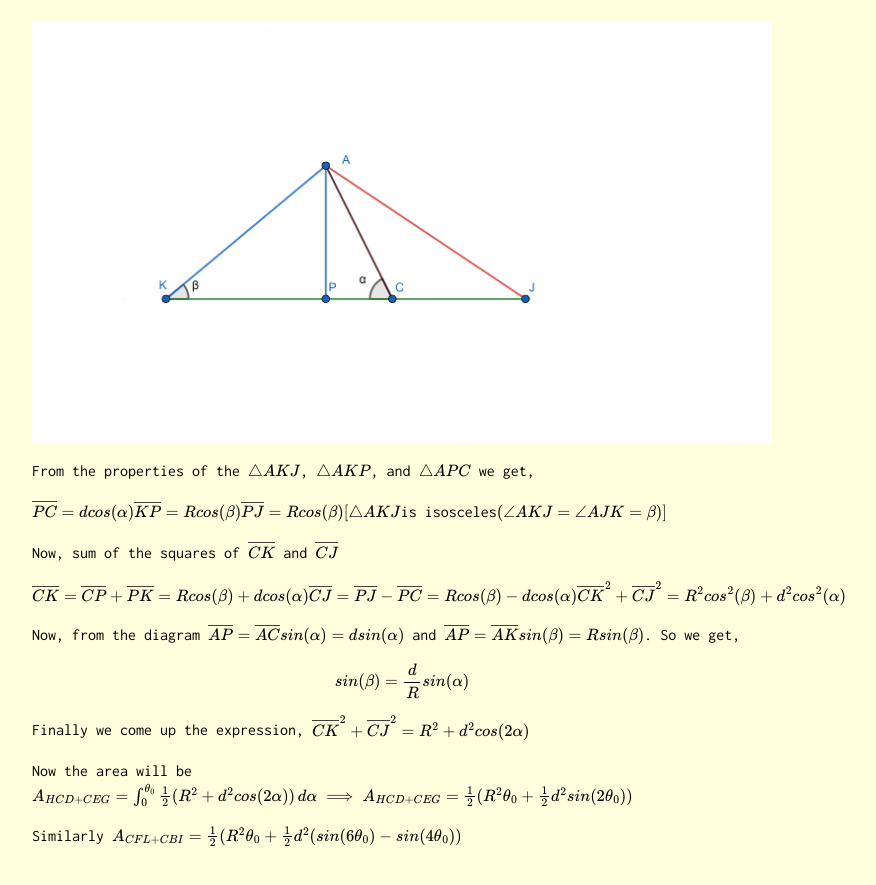
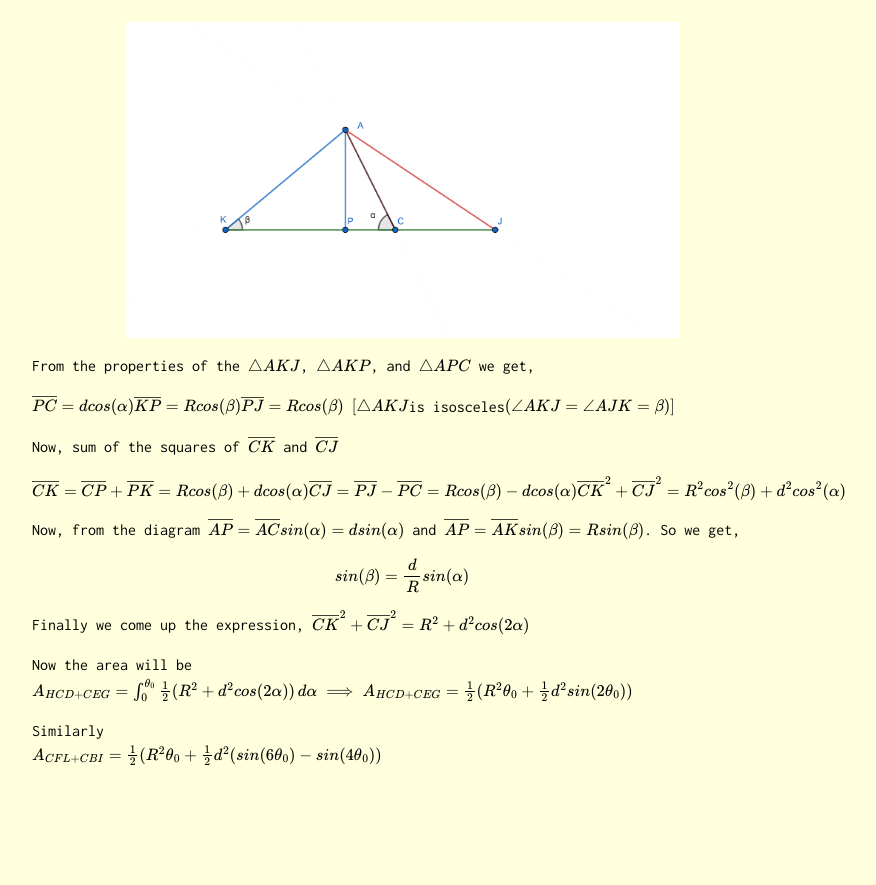
Before and after one commit to Oscuro-Phoenix/math-for-fun, a Jekyll site: the page built from _posts/2021-04-30-Problem-8.md, in a window 1280 px wide and 900 px high, scrolled down 1514 px. Shown: the top 885 px of the window, without its empty margins (238-1114 px from the left). Built offline with Jekyll 4.4.1, drawn with Linux system fonts in a browser that asks for light colours; formulas are drawn with MathJax 3; after the commit the page ends 2333 px from its top, so only the background shows below that.

Commit message:
Update 2021-04-30-Problem-8.md

```diff
--- a/_posts/2021-04-30-Problem-8.md
+++ b/_posts/2021-04-30-Problem-8.md
@@ -35,16 +35,16 @@ $$
 
 Now consider the $$\triangle AKJ$$ in dotted line in the figure where the $$\beta=\angle AKJ$$. AP is the perpendicular drawn from A to the line segment JK. Let's take the length of the line segment AC is $$d$$ and the radius of the circle is R.
 
-<center><img style=" display: block; margin-left: auto; margin-right: auto;width: 100%;" src="../assets/Prob8_fig2.png"></center>
+<center><img style=" display: block; margin-left: auto; margin-right: auto;width: 75%;" src="../assets/Prob8_fig2.png"></center>
 
 From the properties of the $$\triangle AKJ$$, $$\triangle AKP$$, and $$\triangle APC$$ we get,
 
 $$
 \overline{PC}=dcos(\alpha) \\
 \overline{KP}=Rcos(\beta) \\
-\overline{PJ}=Rcos(\beta) [\triangle AKJ $$is isosceles$$(\angle AKJ= \angle AJK=\beta)]
+\overline{PJ}=Rcos(\beta)
 $$
-
+$$[\triangle AKJ $$is isosceles$$(\angle AKJ= \angle AJK=\beta)]$$
 
 Now, sum of the squares of $$\overline{CK}$$ and $$\overline{CJ}$$
 
@@ -65,13 +65,13 @@ $$
 \overline{CK}^2+\overline{CJ}^2=R^2+d^2cos(2\alpha)
 $$
 
-Now the area will be
+Now the area will be \\
 $$
 A_{HCD+CEG}=\int_{0}^{\theta_0} \frac{1}{2} (R^2+d^2cos(2\alpha))\,d\alpha
 \implies A_{HCD+CEG}= \frac{1}{2} (R^2\theta_0+\frac{1}{2}d^2sin(2\theta_0))
 $$
 
-Similarly
+Similarly \\
 $$
 A_{CFL+CBI}= \frac{1}{2} (R^2\theta_0+\frac{1}{2}d^2(sin(6\theta_0)-sin(4\theta_0))
 $$
```
